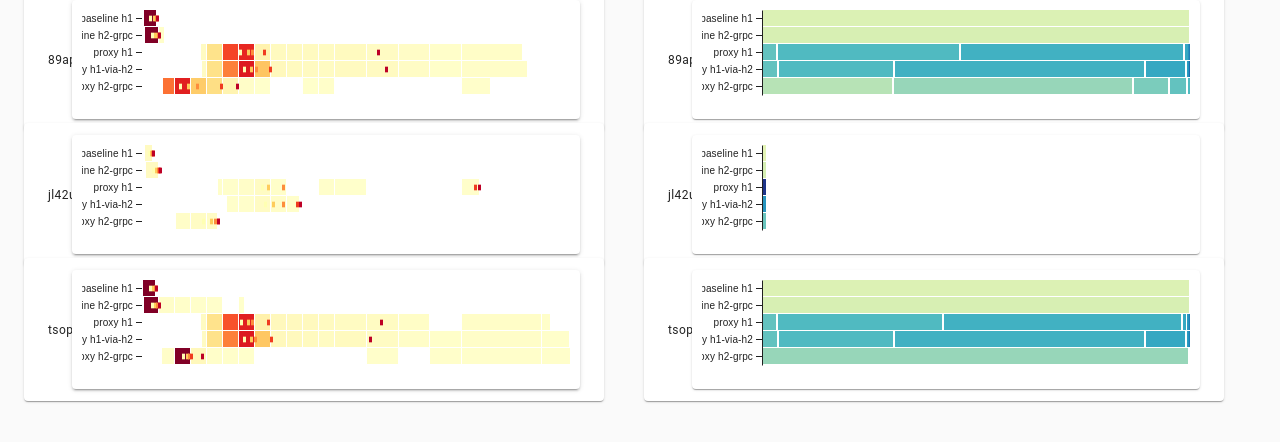
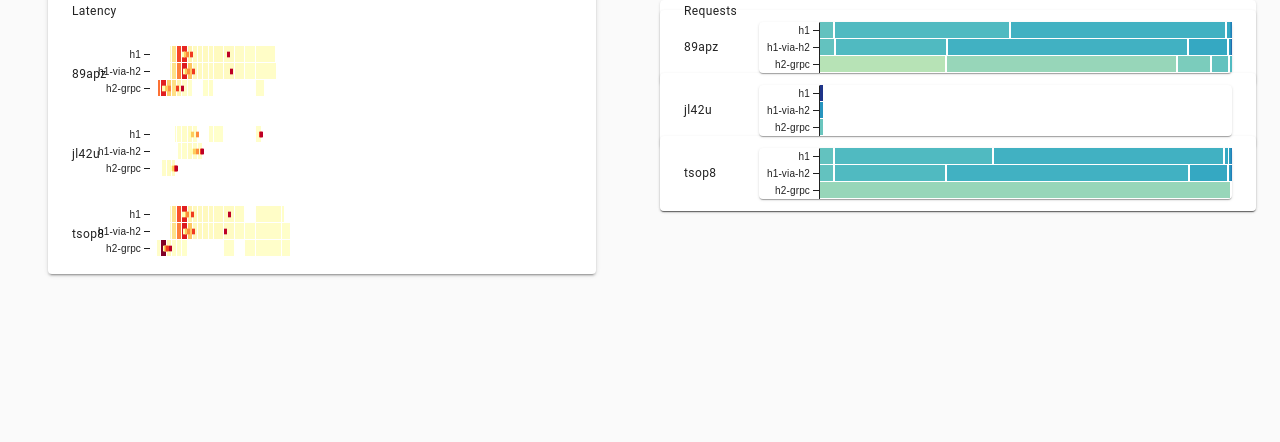
Before and after one commit to olix0r/izvay, a React (Create React App) app: page / in a window 1280 px wide. Shown: the top 442 px of the page. Built offline with nearby package versions, Linux system fonts and the light colour scheme.

Commit message:
start reorganizing

```diff
--- a/src/App.tsx
+++ b/src/App.tsx
@@ -11,28 +11,33 @@ type Kind = "baseline" | "proxy";
 interface Report {
   run: string;
   kind: Kind;
-  test: string;
+  name: string;
   fortio: Fortio.Report;
 }
 
 type LabelReport = (r: Report) => string;
 
-type Reports = Array<Report>;
+interface Reports {
+  baseline: Report[];
+  proxy: Report[];
+}
 
 const getReports = async () => {
   const rsp = await fetch("/reports.json");
-  const reports = await rsp.json();
-  return reports.map((fortio: Fortio.Report) => {
-    console.log(fortio.Labels);
+  return (await rsp.json()).reduce(
+    (accum: Reports, fortio: Fortio.Report) => {
       let labels = JSON.parse(fortio.Labels);
       let run = labels["run"];
 
       if (labels["baseline"]) {
-      return { kind: "baseline", test: labels["baseline"], run, fortio };
+        accum["baseline"].push({ kind: "baseline", name: labels["baseline"], run, fortio });
+      } else {
+        accum["proxy"].push({ kind: "proxy", name: labels["proxy"], run, fortio });
       }
 
-    return { kind: "proxy", test: labels["proxy"], run, fortio };
-  });
+      return accum;
+    },
+    { proxy: [], baseline: [] });
 }
 
 const SvgStyled = styled.svg`
@@ -43,7 +48,7 @@ const SvgStyled = styled.svg`
 const rowHeight = 17;
 
 type Props = {
-  reports: Reports,
+  reports: Report[],
   labeler: LabelReport,
   maxLatency: number,
   maxRequests: number,
@@ -236,28 +241,28 @@ const compareReportWithinRun = (a: Report, b: Report) => {
     return 1;
   }
 
-  if (a.test === b.test) {
+  if (a.name === b.name) {
     return 0;
   }
 
-  if (a.test === 'baseline' || a.test < b.test) {
+  if (a.name === 'baseline' || a.name < b.name) {
     return -1;
   }
 
-  // b.test === 'baseline' || a.test > b.test
+  // b.name === 'baseline' || a.name > b.name
   return 1;
 };
 
 const App: FunctionComponent = () => {
   type State = { maxLatency: number, maxRequests: number, reports: Reports };
-  const [state, setState] = useState<State>({ maxLatency: 0, maxRequests: 0, reports: [] });
+  const [state, setState] = useState<State>({ maxLatency: 0, maxRequests: 0, reports: {baseline: [], proxy: []} });
 
   useEffect(() => {
     getReports().then((reports: Reports) => {
-      const maxLatency = d3.max(reports, ({ fortio }) =>
+      const maxLatency = d3.max(reports.baseline.concat(reports.proxy), ({ fortio }) =>
         d3.max(fortio.DurationHistogram.Data, d => d.End)
       )!;
-      const maxRequests = d3.max(reports, ({ fortio }) =>
+      const maxRequests = d3.max(reports.baseline.concat(reports.proxy), ({ fortio }) =>
         d3.max(fortio.DurationHistogram.Data, d => d.Count)
       )!;
 
@@ -272,46 +277,64 @@ const App: FunctionComponent = () => {
       <Container maxWidth='xl'>
         <Grid container>
           <Grid item container spacing={5}>
-            <Grid item container sm={12} lg={6} spacing={2} key='heat'>
-              {Array.from(group(state.reports, r => r.run).values()).flatMap(byRun => {
+            <Grid item sm={12} lg={6} key='heat'>
+              <Container>
+              <Paper elevation={2}>
+                <Grid container sm={12} lg={6} spacing={3} direction='row'>
+                  <Grid item container sm={12} key={`heat-axis`}>
+                    <Grid item sm={3}>
+                      <Container>
+                        <Typography variant='caption'>Latency</Typography>
+                      </Container>
+                    </Grid>
+                  </Grid>
+                  {Array.from(group(state.reports.proxy, r => r.run).values()).flatMap(byRun => {
                     const reports = byRun.sort(compareReportWithinRun);
                     const run = reports[0].run;
                     return (
                       <Grid item sm={12} key={`${run}-heat`}>
-                    <Paper>
                           <Grid
                             container
                             item
                             sm={12}
-                        spacing={3}
+                            spacing={1}
                             justify='flex-start'
                             alignItems='center'
                           >
-                        <Grid item sm={1}>
+                            <Grid item sm={2}>
                               <Container>
                                 <Typography variant='caption'>{run}</Typography>
                               </Container>
                             </Grid>
-                        <Grid item sm={11}>
-                          <Paper elevation={2}>
-                            <Box height={`${rowHeight * (reports.length + 2)}px`} p='10px'>
+                            <Grid item sm={10}>
+                              <Box height={`${rowHeight * (2 + reports.length)}`}>
                                 <LatencyHeatmap
                                     reports={reports}
-                                  labeler={({ kind, test }) => `${kind} ${test}`}
+                                    labeler={({ name }) => `${name}`}
                                     maxLatency={state.maxLatency}
                                     maxRequests={state.maxRequests}
                                   />
                               </Box>
-                          </Paper>
                             </Grid>
                           </Grid>
-                    </Paper>
                       </Grid>
                     );
                   })}
                 </Grid>
-            <Grid item container sm={12} lg={6} spacing={2} key='bars'>
-              {Array.from(group(state.reports, r => r.run).values()).flatMap(byRun => {
+                </Paper>
+              </Container>
+            </Grid>
+            <Grid item sm={12} lg={6} spacing={2} key='bars'>
+              <Paper>
+                <React.Fragment>
+                  <Grid item container sm={12} key={`bars-axis`}>
+                    <Grid item sm={3} key={`bars-axis`}>
+                      <Container>
+                        <Typography variant='caption'>Requests</Typography>
+                      </Container>
+                    </Grid>
+                  </Grid>
+                  {Array.from(group(state.reports.proxy, r => r.run).values()).flatMap(byRun => {
                     const reports = byRun.sort(compareReportWithinRun);
                     const run = reports[0].run;
                     return (
@@ -325,17 +348,17 @@ const App: FunctionComponent = () => {
                             justify='flex-start'
                             alignItems='center'
                           >
-                        <Grid item sm={1}>
+                            <Grid item sm={2}>
                               <Container>
                                 <Typography variant='caption'>{run}</Typography>
                               </Container>
                             </Grid>
-                        <Grid item sm={11}>
+                            <Grid item sm={10}>
                               <Paper>
-                            <Box height={`${rowHeight * (reports.length + 2)}px`} p='10px'>
+                                <Box height={`${rowHeight * (reports.length)}px`}>
                                   <LatencyBars
                                       reports={reports}
-                                  labeler={({ kind, test }) => `${kind} ${test}`}
+                                      labeler={({ name }) => `${name}`}
                                       maxLatency={state.maxLatency}
                                       maxRequests={state.maxRequests}
                                     />
@@ -347,6 +370,8 @@ const App: FunctionComponent = () => {
                       </Grid>
                     );
                   })}
+                </React.Fragment>
+              </Paper>
             </Grid>
           </Grid>
         </Grid>
```
Lines whose indentation alone changed are shown as unchanged.
